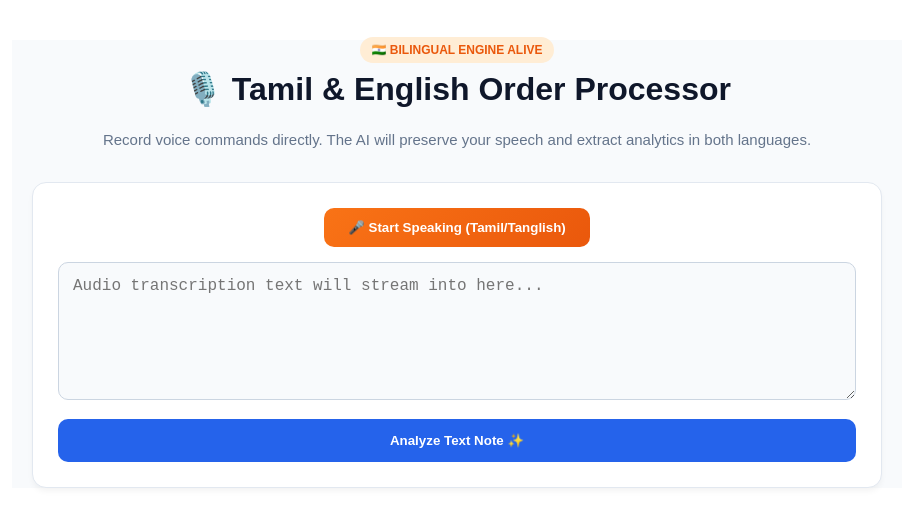
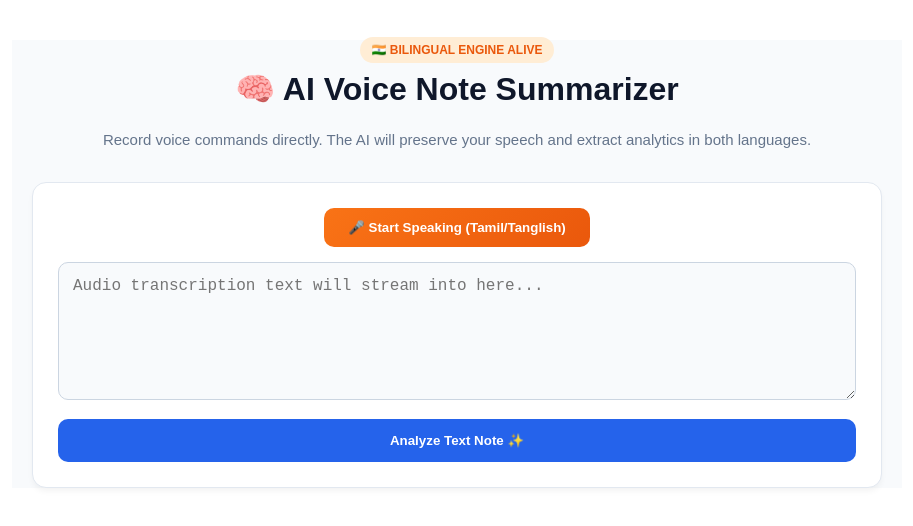
Before and after one commit to Samashwin2004/ai-note-summarizer, a React (Vite) app in the folder frontend/: page / in a window 1280 px wide. Shown: the top 526 px of the page, without its empty margins (183-1096 px from the left). Built offline with nearby package versions, Linux system fonts and the light colour scheme.

Commit message:
Update App.jsx

```diff
--- a/frontend/src/App.jsx
+++ b/frontend/src/App.jsx
@@ -78,7 +78,7 @@ export default function App() {
         body: formData,
       });
 
-      if (!response.ok) throw new Error("Audio translation matrix broken.");
+      if (!response.ok) throw new Error("Audio conversion matrix failed.");
       const data = await response.json();
       setText(data.transcript);
       setResult(data.data);
@@ -105,7 +105,7 @@ export default function App() {
 
       <div style={styles.headerSection}>
         <span style={styles.badge}>🇮🇳 BILINGUAL ENGINE ALIVE</span>
-        <h1 style={styles.title}>🎙️ Tamil & English Order Processor</h1>
+        <h1 style={styles.title}>🧠 AI Voice Note Summarizer</h1>
         <p style={styles.subtitle}>
           Record voice commands directly. The AI will preserve your speech and extract analytics in both languages.
         </p>
@@ -191,7 +191,7 @@ const styles = {
   container: { fontFamily: 'sans-serif', maxWidth: '850px', margin: '40px auto', padding: '0 20px', backgroundColor: '#f8fafc' },
   headerSection: { textAlign: 'center', marginBottom: '30px' },
   badge: { backgroundColor: '#ffedd5', color: '#ea580c', padding: '6px 12px', borderRadius: '9999px', fontSize: '12px', fontWeight: '700' },
-  title: { fontSize: '32px', color: '#0f172a', marginTop: '12px' },
+  title: { fontSize: '32px', color: '#0f172a', marginTop: '12px', fontWeight: '800' },
   subtitle: { color: '#64748b', fontSize: '15px', lineHeight: '1.5' },
   mainCard: { backgroundColor: '#fff', borderRadius: '14px', padding: '25px', border: '1px solid #e2e8f0', boxShadow: '0 4px 6px -1px rgba(0,0,0,0.05)' },
   voiceRow: { display: 'flex', justifyContent: 'center', marginBottom: '15px' },
```
